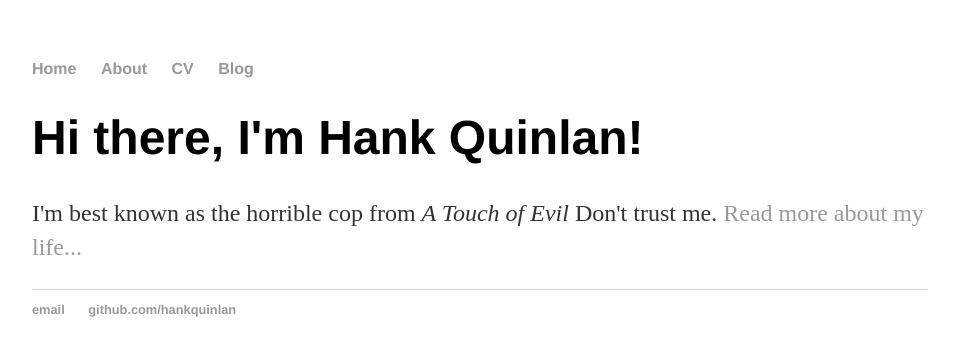
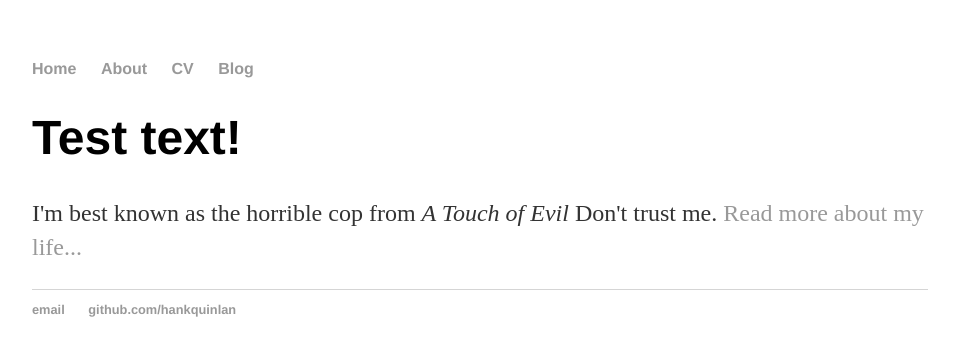
Before and after one commit to biodiversity-exploratories-synthesis/biodiversity-exploratories-synthesis.github.io, a Jekyll site: the page built from index.html, in a window 1280 px wide. Shown: the top 356 px of the page, without its empty margins (160-1115 px from the left). Built offline with Jekyll 4.4.1, drawn with Linux system fonts in a browser that asks for light colours.

Commit message:
adding custom content

```diff
--- a/index.html
+++ b/index.html
@@ -1,8 +1,8 @@
 ---
 layout: default
-title: Hank Quinlan, Horrible Cop
+title: Biodiversity Exploratories Synthesis
 ---
 <div class="blurb">
-	<h1>Hi there, I'm Hank Quinlan!</h1>
+	<h1>Test text!</h1>
 	<p>I'm best known as the horrible cop from <em>A Touch of Evil</em> Don't trust me. <a href="/about">Read more about my life...</a></p>
 </div><!-- /.blurb -->
```
